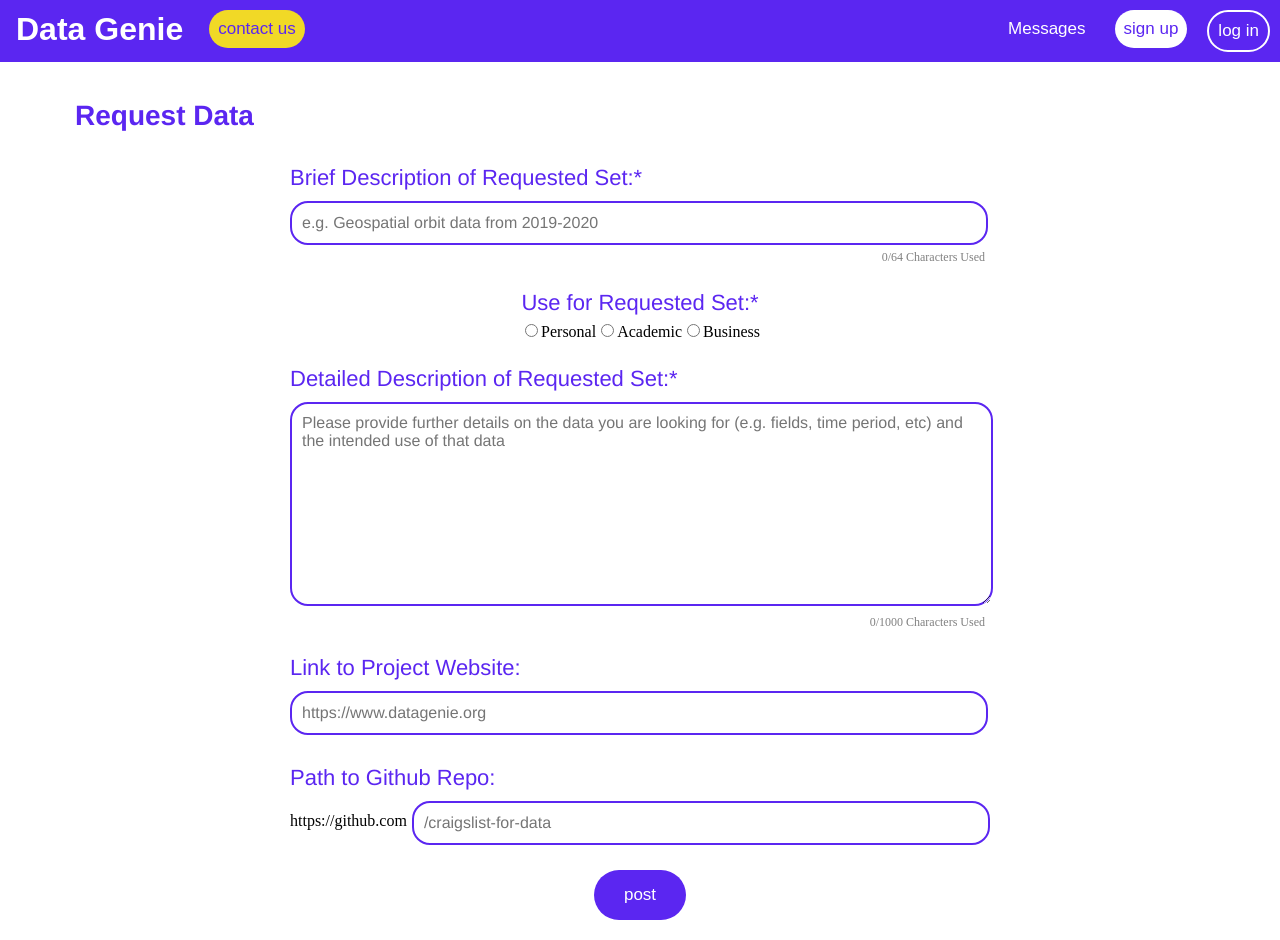
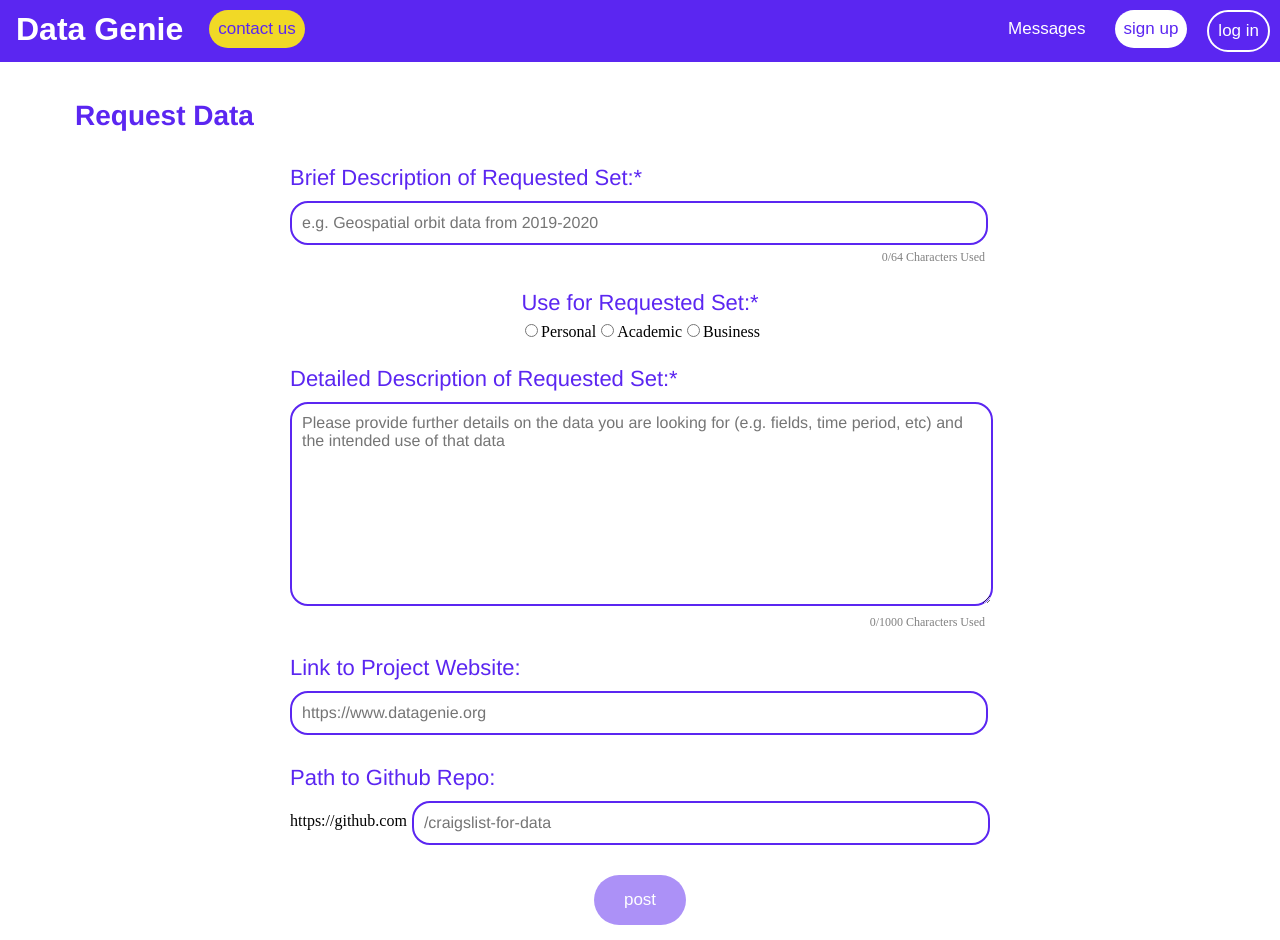
Before and after one commit to craigslist-for-data/Front-End, a Next.js app: page /request in a window 1280 px wide. Shown: the top 940 px of the page. Built offline with nearby package versions, Linux system fonts and the light colour scheme.

Commit message:
disable post until all mandatory fields are filled in

```diff
--- a/pages/request.js
+++ b/pages/request.js
@@ -18,6 +18,8 @@
   const [detailedDescriptionCounter, setDetailedDescriptionCounter] = useState(0)
   const [websiteLink, setWebsiteLink] = useState('')
   const [githubLink, setGithubLink] = useState('')
+  const [disableSubmit, setDisabledSubmit] = useState(true)
+  const [mandatoryFieldNotice, setMandatoryFieldNotice] = useState("*all mandatory fields must be filled in before posting a data request")
 
   function changeBriefDescription(str){
     setBriefDescriptionCounter(str.length)
@@ -56,6 +58,16 @@
           console.error(err)
         })
   }
+
+  useEffect(() => {
+    if (Boolean(briefDescription)&&Boolean(usage)&&Boolean(detailedDescription)){
+      setDisabledSubmit(false)
+      setMandatoryFieldNotice("")
+    } else {
+      setDisabledSubmit(true)
+      setMandatoryFieldNotice("*all mandatory fields must be filled in before posting a data request")
+    }
+  }, [briefDescription, usage, detailedDescription])
 
   return(
     <div className={globalStyles.body}>
@@ -113,8 +125,9 @@
         </div>
 
         <div className={globalStyles.mainbutton}>
-        <a><button className={globalStyles.button4} onClick={function(){request()}}>post</button></a>
+          <a><button className={globalStyles.button4} onClick={function(){request()}} disabled={disableSubmit}>post</button></a>
         </div>
+        <div style={{'marginTop':'10px'}} className={globalStyles.TextCounter}>{mandatoryFieldNotice}</div>
       </div>
     </div>
   )
--- a/styles/global.module.css
+++ b/styles/global.module.css
@@ -228,7 +228,7 @@
 
 .mainbutton {
   position: relative;
-  margin-top: 20px;
+  margin-top: 25px;
   margin-bottom: 5px;
 }
 
```
Lines whose indentation alone changed are shown as unchanged.
